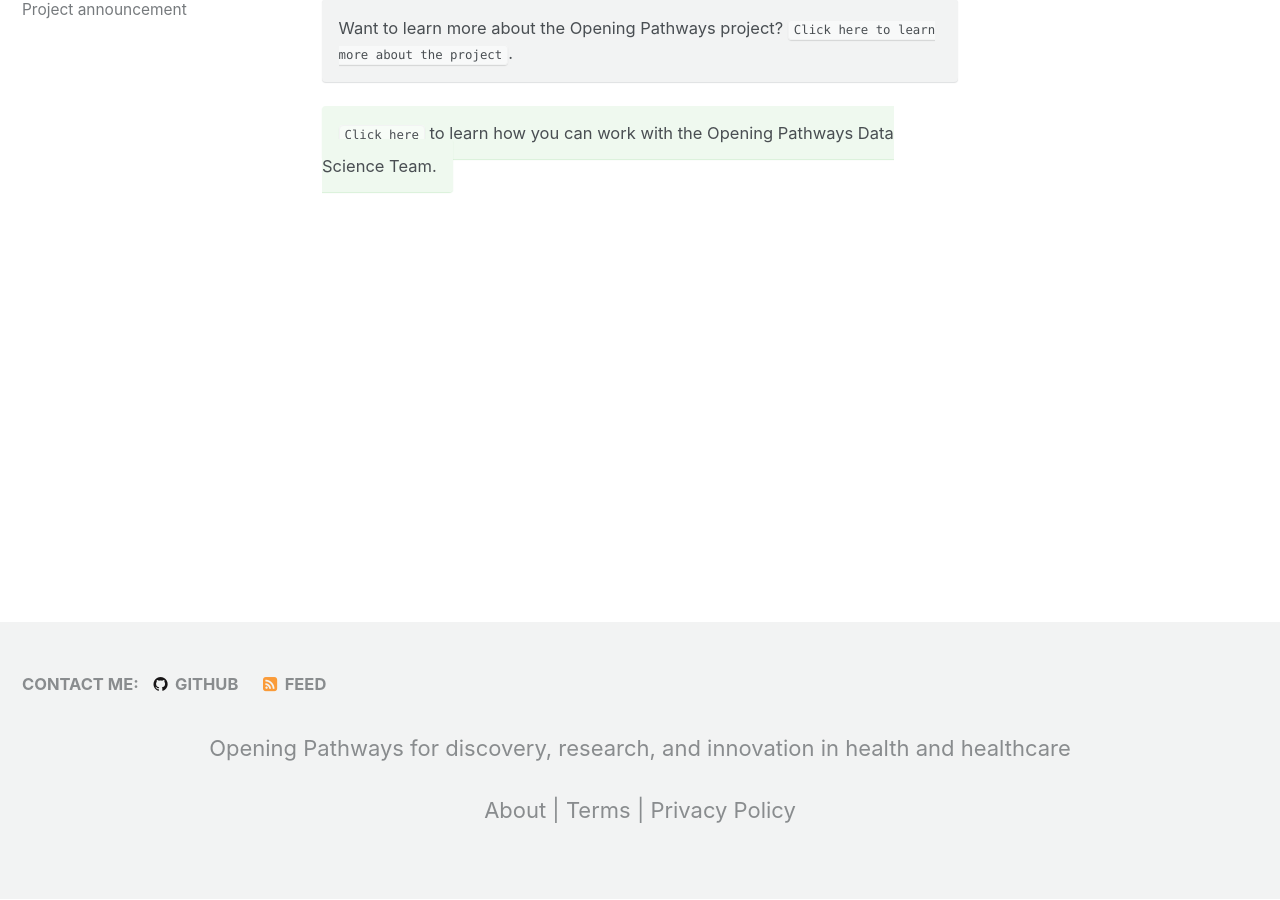
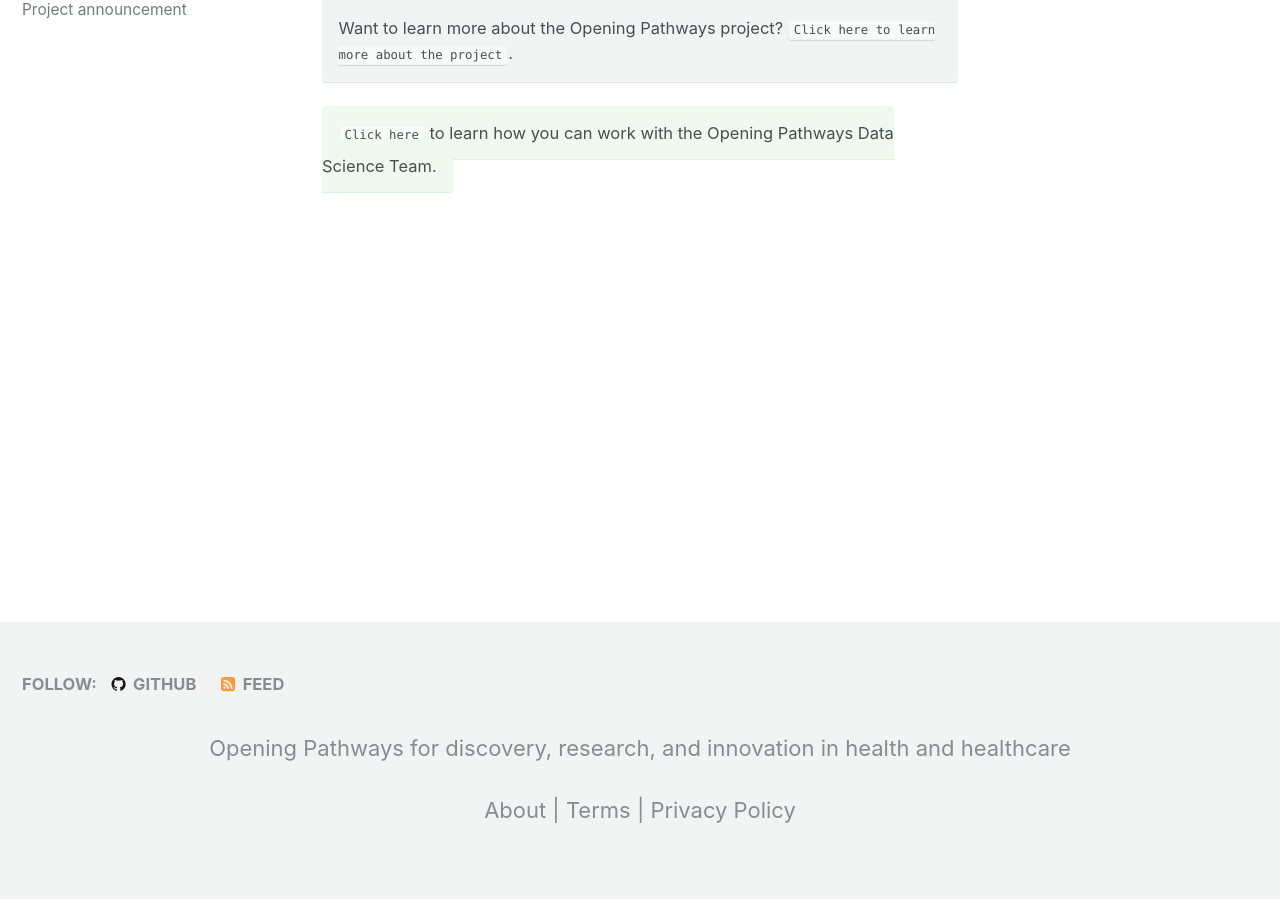
Before and after one commit to opening-pathways/website, a Jekyll site: the page built from index.html, in a window 1280 px wide and 900 px high, scrolled down 707 px. Built offline with Jekyll 4.4.1, drawn with Linux system fonts in a browser that asks for light colours.

Commit message:
Update footer.html

```diff
--- a/_includes/footer.html
+++ b/_includes/footer.html
@@ -1,7 +1,7 @@
 <div class="page__footer-follow">
   <ul class="social-icons">
     {% if site.data.ui-text[site.locale].follow_label %}
-      <li><strong>{{ site.data.ui-text[site.locale].follow_label }}</strong></li>
+      <li><strong>Follow:</strong></li>
     {% endif %}
     {% if site.twitter.username %}
       <li><a href="https://twitter.com/{{ site.twitter.username }}"><i class="fa fa-fw fa-twitter-square" aria-hidden="true"></i> Twitter</a></li>
```
